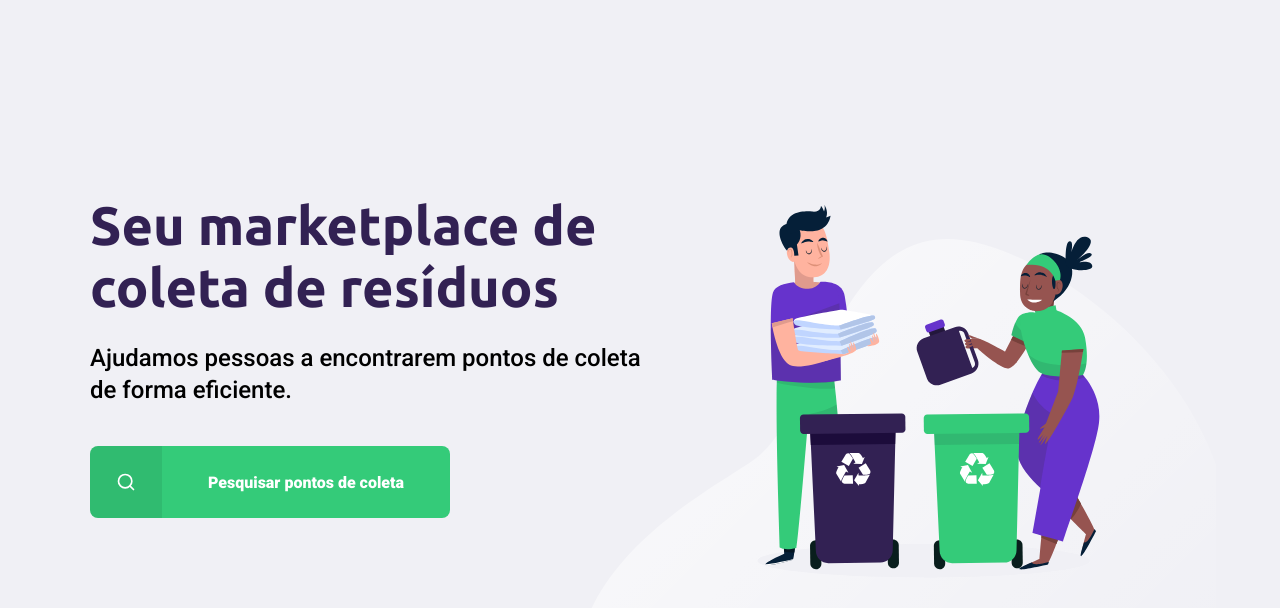
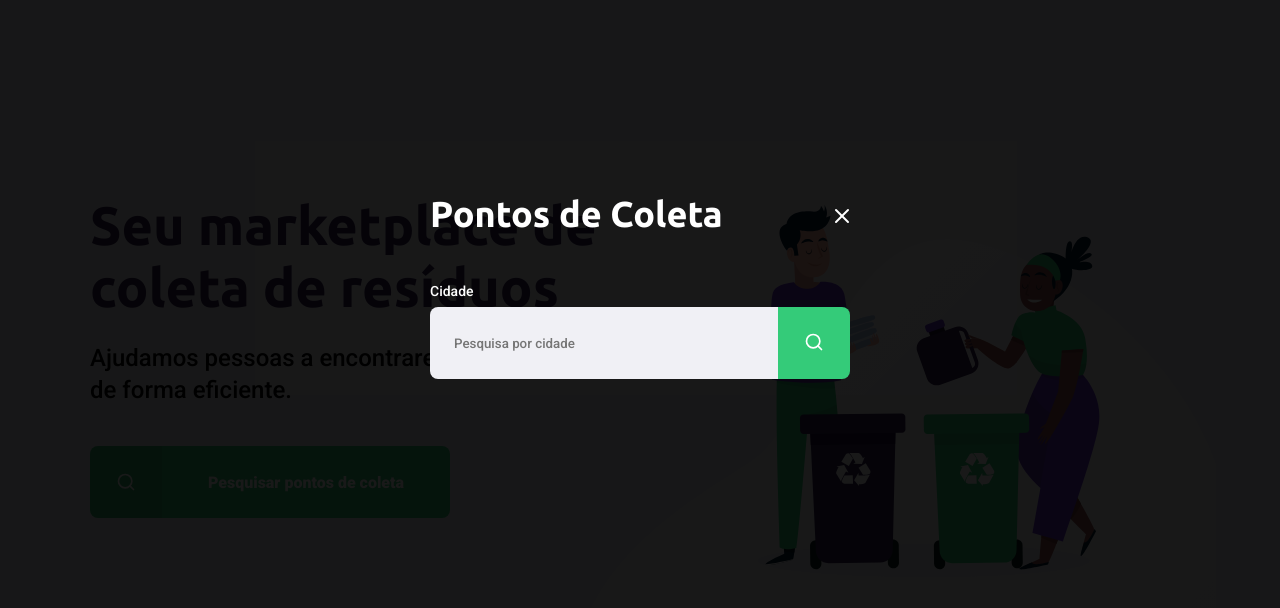
Before and after one commit to Lucas-Baron/ecoleta, a plain HTML site: page index.html in a window 1280 px wide. Both pictures are taken after a click on the link "Pesquisar pontos de coleta". Shown: the part 114-722 px from the top of the page. Drawn offline with Linux system fonts and the light colour scheme.

Commit message:
Add modal

```diff
--- a/index.html
+++ b/index.html
@@ -8,6 +8,7 @@
 
     <link rel="stylesheet" href="./styles/style.css">
     <link rel="stylesheet" href="./styles/home.css">
+    <link rel="stylesheet" href="./styles/modal.css">
     <link rel="stylesheet" href="./styles/responsive.css">
 </head>
 <body>
@@ -32,11 +33,30 @@
                     forma eficiente.
                 </p>
 
-                <a href="#"> <span></span> <strong>Pesquisar pontos de coleta</strong></a>
+                <a href="#" id="pesquisar"> <span></span> <strong>Pesquisar pontos de coleta</strong></a>
             </main>
         </div>
 
     </div>
 
+    <div id="modal" class="hide">
+        <div class="content">
+            <div class="header">
+                <h1>Pontos de Coleta</h1>
+                <a href="#">Fechar</a>
+            </div>
+            <form action="">
+                <label for="search">Cidade</label>
+                <div class="search field">
+                    <input type="text" name="search" placeholder="Pesquisa por cidade">
+                    <button>
+                        <img src="/assets/search.svg" alt="Buscar">
+                    </button>
+                </div>
+            </form>
+        </div>
+    </div>
+
+    <script src="/scripts/home.js"></script>
 </body>
 </html>
--- /dev/null
+++ b/scripts/home.js
@@ -0,0 +1,12 @@
+const modal = document.getElementById('modal')
+const pesquisar = document.getElementById('pesquisar')
+
+    pesquisar.addEventListener('click', () =>{
+        modal.classList.remove('hide')
+    })
+
+const close = document.querySelector('#modal .header a')
+
+    close.addEventListener('click', () => {
+        modal.classList.add('hide')
+    })
--- /dev/null
+++ b/styles/modal.css
@@ -0,0 +1,79 @@
+#modal{
+    background-color: rgba(0, 0, 0, 0.9);
+    height:100vh;
+    width: 100vw;
+
+    position: fixed;
+    top:0;
+    transition: 400ms;
+
+    display: flex;
+    align-items: center;
+    justify-content: center;
+
+}
+
+#modal .content{
+    color: white;
+    width: 420px;
+}
+
+#modal .header{
+    display: flex;
+    align-items: center;
+    justify-content: space-between;
+    margin-bottom: 48px;
+}
+
+#modal .header a{
+    background-image: url('../assets/x.svg');
+    width:20px;
+    height: 20px;
+    display: flex;
+    font-size: 0.01px;
+}
+
+#modal .header h1{
+    color: white;
+    font-size: 36px;
+    line-height:42px;
+}
+
+#modal form label{
+    font-size: 14px;
+    line-height: 16px;
+
+    display: block;
+    margin-bottom: 8px;
+}
+
+#modal form .field{
+    display: flex;
+}
+
+#modal form input{
+    flex: 1;
+    background-color: var(--color-bg);
+    border-radius: 8px 0 0 8px;
+    border: none;
+
+    padding:16px 24px;
+    color: #6c6c80;
+}
+
+#modal form button{
+    width: 72px;
+    height:72px;
+    border-radius: 0 8px 8px 0;
+    border: 0;
+    background-color: var(--primary-color);
+    cursor: pointer;
+}
+
+#modal form button:hover{
+    background-color: #2fb85e;
+}
+
+#modal.hide{
+    display: none;
+}
```
